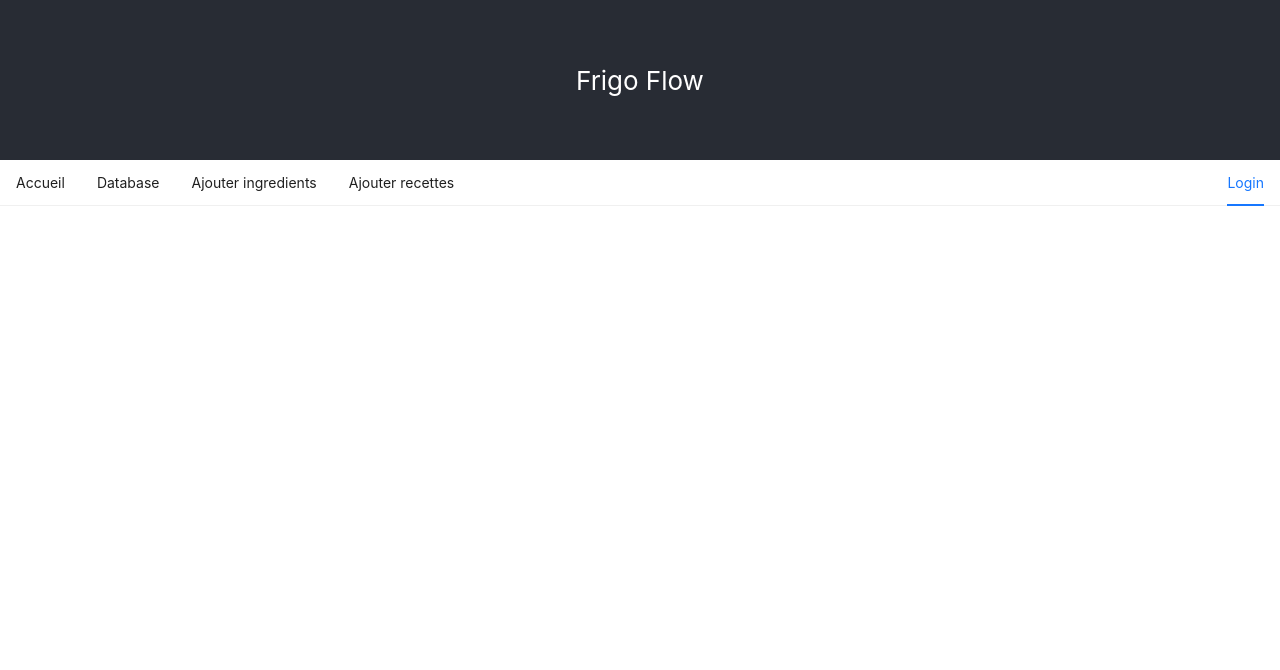
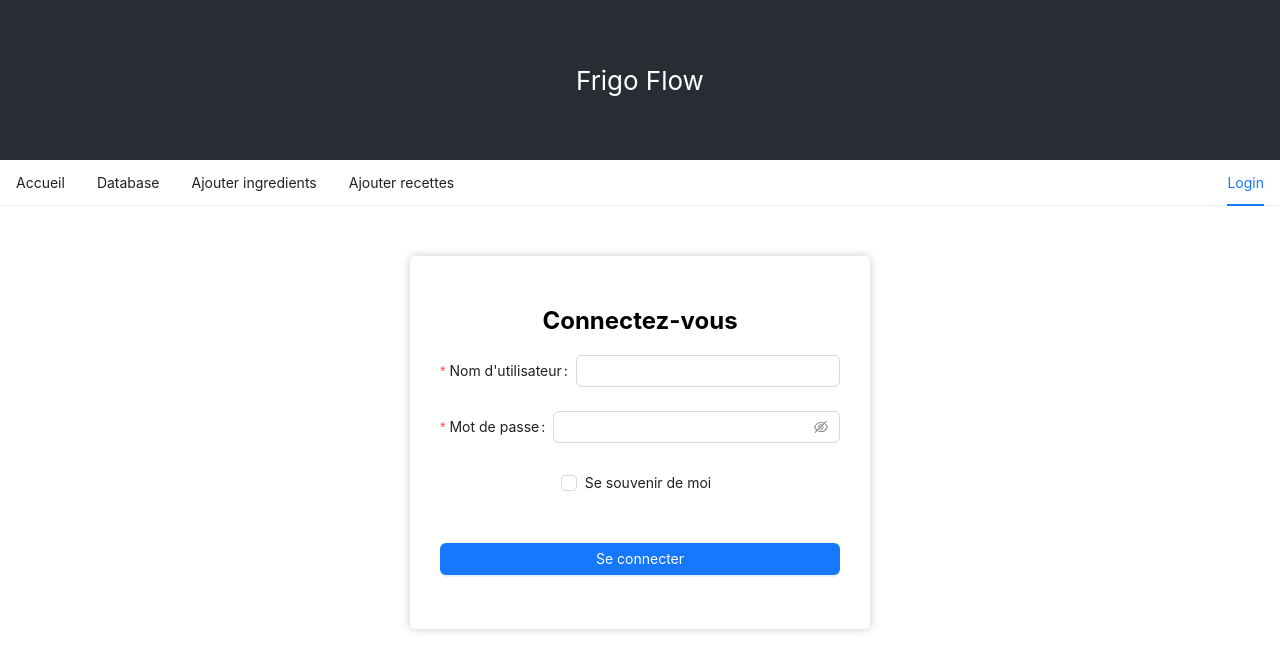
Before and after one commit to SimDamDev/frigo-flow, a React (Create React App) app: page / in a window 1280 px wide. Both pictures are taken after a click on the item "Login". Shown: the top 670 px of the page. Built offline with nearby package versions, Linux system fonts and the light colour scheme; no server answers.

Commit message:
"ajout de login form"

```diff
--- a/package.json
+++ b/package.json
@@ -7,6 +7,7 @@
     "@testing-library/react": "^13.4.0",
     "@testing-library/user-event": "^13.5.0",
     "antd": "^5.3.0",
+    "firebase": "^9.17.2",
     "react": "^18.2.0",
     "react-dom": "^18.2.0",
     "react-scripts": "5.0.1",
@@ -16,7 +17,8 @@
     "start": "react-scripts start",
     "build": "react-scripts build",
     "test": "react-scripts test",
-    "eject": "react-scripts eject"
+    "eject": "react-scripts eject",
+    "buildDeploy": "yarn build && firebase deploy -- only hosting"
   },
   "eslintConfig": {
     "extends": [
--- a/src/App.js
+++ b/src/App.js
@@ -1,12 +1,26 @@
-import './App.css';
-import HorizontalMenu from './components/HorizontalMenu';
+import React, { useState } from "react";
+import HorizontalMenu from "./components/HorizontalMenu";
+import LoginForm from "./components/LoginForm";
+import FirebaseAuthService from "./FirebaseAuthService";
+import "./App.css";
+import firebase from "./FirebaseConfig";
 
 function App() {
+    const [activeMenu, setActiveMenu] = useState("");
+
+    const handleMenuClick = (key) => {
+        setActiveMenu(key);
+    };
+
     return (
         <div className="App">
             <header className="App-header">Frigo Flow</header>
             <body>
-              <HorizontalMenu />
+                <HorizontalMenu
+                    onMenuClick={handleMenuClick}
+                    activeMenu={activeMenu}
+                />
+                {activeMenu === "login" ? <LoginForm /> : null}
             </body>
         </div>
     );
--- /dev/null
+++ b/src/FirebaseConfig.js
@@ -0,0 +1,20 @@
+import firebase from "firebase/compat/app";
+import "firebase/compat/auth";
+import "firebase/compat/firestore";
+
+const config = {
+    apiKey: process.env.REACT_APP_API_KEY,
+    authDomain: process.env.REACT_APP_AUTH_DOMAIN,
+    databaseURL: process.env.REACT_APP_DATABASE_URL,
+    projectId: process.env.REACT_APP_PROJECT_ID,
+    storageBucket: process.env.REACT_APP_STORAGE_BUCKET,
+    messagingSenderId: process.env.REACT_APP_MESSAGING_SENDER_ID,
+    appId: process.env.REACT_APP_APP_ID,
+    measurementId: process.env.REACT_APP_MEASUREMENT_ID,
+};
+
+if (!firebase.apps.length) {
+    firebase.initializeApp(config);
+}
+
+export default firebase;
--- /dev/null
+++ b/src/LoginForm.css
@@ -0,0 +1,26 @@
+.login-form-container {
+  margin: 50px auto;
+  padding: 30px;
+  max-width: 400px;
+  background-color: #fff;
+  border-radius: 5px;
+  box-shadow: 0 0 10px rgba(0, 0, 0, 0.2);
+}
+
+.login-form-container h2 {
+  text-align: center;
+  margin-bottom: 20px;
+}
+
+.login-form-container .ant-form-item-label {
+  text-align: left !important;
+}
+
+.login-form-container .ant-form-item-control-input {
+  margin-left: 0 !important;
+}
+
+.login-form-container .ant-btn {
+  margin-top: 20px;
+  width: 100%;
+}
--- a/src/components/HorizontalMenu.js
+++ b/src/components/HorizontalMenu.js
@@ -1,11 +1,17 @@
 import React from "react";
-// eslint-disable-next-line no-unused-vars
-import { Component } from "react";
 import { Menu } from "antd";
 
-const HorizontalMenu = () => {
+const HorizontalMenu = ({ onMenuClick, activeMenu }) => {
+    const handleMenuClick = (e) => {
+        onMenuClick(e.key);
+    };
+
     return (
-        <Menu mode="horizontal">
+        <Menu
+            mode="horizontal"
+            onClick={handleMenuClick}
+            selectedKeys={[activeMenu]}
+        >
             <Menu.Item key="home">Accueil</Menu.Item>
             <Menu.Item key="database">Database</Menu.Item>
             <Menu.Item key="add ingredient">Ajouter ingredients</Menu.Item>
--- /dev/null
+++ b/src/components/LoginForm.js
@@ -0,0 +1,51 @@
+import React, { useState } from "react";
+import FirebaseAuthService from "../FirebaseAuthService";
+import { Form, Input, Button, Checkbox } from "antd";
+import "../LoginForm.css";
+
+const LoginForm = () => {
+    return (
+        <div className="login-form-container">
+            <h2>Connectez-vous</h2>
+            <Form name="basic">
+                <Form.Item
+                    label="Nom d'utilisateur"
+                    name="username"
+                    rules={[
+                        {
+                            required: true,
+                            message: "Veuillez saisir votre nom d'utilisateur",
+                        },
+                    ]}
+                >
+                    <Input />
+                </Form.Item>
+
+                <Form.Item
+                    label="Mot de passe"
+                    name="password"
+                    rules={[
+                        {
+                            required: true,
+                            message: "Veuillez saisir votre mot de passe",
+                        },
+                    ]}
+                >
+                    <Input.Password />
+                </Form.Item>
+
+                <Form.Item name="remember" valuePropName="checked">
+                    <Checkbox>Se souvenir de moi</Checkbox>
+                </Form.Item>
+
+                <Form.Item>
+                    <Button type="primary" htmlType="submit">
+                        Se connecter
+                    </Button>
+                </Form.Item>
+            </Form>
+        </div>
+    );
+};
+
+export default LoginForm;
```
Also changed, not shown: 2 other files (tests, documents, lock files or other folders). Lines whose indentation alone changed are shown as unchanged.
